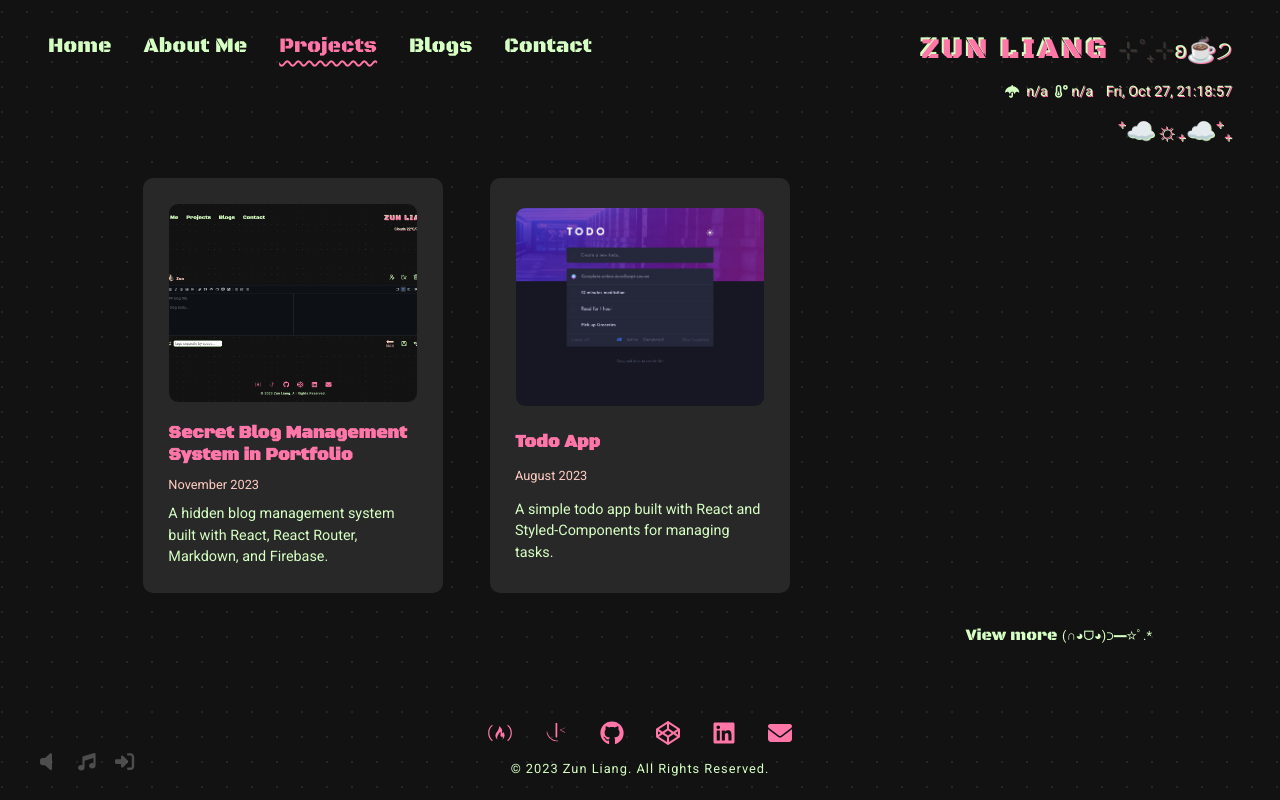
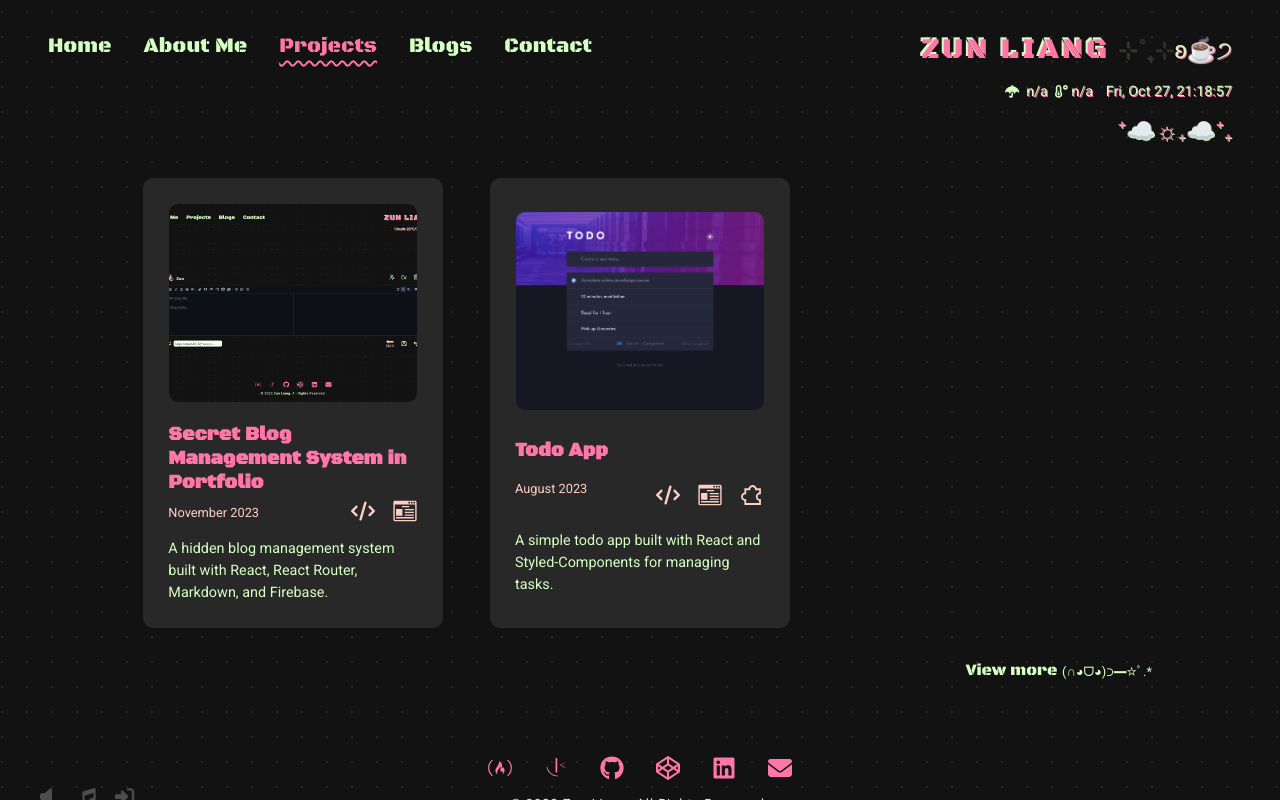
Before and after one commit to zun-liang/portfolio, a React (Vite) app: page /projects in a window 1280 px wide. Both pictures are taken after a click on the button "Happy ♡⸜(˶˃ ᵕ ˂˶)⸝♡". Built offline with nearby package versions, Linux system fonts and the light colour scheme; no server answers.

Commit message:
update links

```diff
--- /dev/null
+++ b/src/components/ProjectLinks.jsx
@@ -0,0 +1,73 @@
+import { faCode } from "@fortawesome/free-solid-svg-icons";
+import { FontAwesomeIcon } from "@fortawesome/react-fontawesome";
+import { useContext } from "react";
+import styled from "styled-components";
+
+/* eslint-disable react-refresh/only-export-components */
+/* eslint-disable react/prop-types */
+
+import { ReactComponent as Puzzle } from "../assets/images/icons/puzzle.svg";
+import { ReactComponent as Website } from "../assets/images/icons/website.svg";
+import {
+  PointerSwitch,
+  PrimarySecondary,
+  TertiaryHighlight,
+} from "../assets/styles/Styles";
+import { PlayPickContext } from "../contexts/PlayPickContext";
+
+const WebsiteIcon = styled(Website)`
+  width: 1.5rem;
+  height: 1.5rem;
+`;
+const PuzzleIcon = styled(Puzzle)`
+  width: 1.5rem;
+  height: 1.5rem;
+  transform: scale(1.2);
+`;
+const StyledLink = styled.a`
+  width: 1.6rem;
+  cursor: ${PointerSwitch};
+`;
+const Icon = styled(FontAwesomeIcon)`
+  width: 1.5rem;
+  height: 1.5rem;
+  color: ${TertiaryHighlight};
+  ${StyledLink}:hover & {
+    color: ${PrimarySecondary};
+  }
+`;
+const StyledWebsiteIcon = styled(WebsiteIcon)`
+  fill: ${TertiaryHighlight};
+  ${StyledLink}:hover & {
+    fill: ${PrimarySecondary};
+  }
+`;
+const StyledPuzzleIcon = styled(PuzzleIcon)`
+  & > g > path {
+    fill: ${TertiaryHighlight};
+  }
+  ${StyledLink}:hover & {
+    & > g > path {
+      fill: ${PrimarySecondary};
+    }
+  }
+`;
+const ProjectLinks = ({ proj }) => {
+  const playPick = useContext(PlayPickContext);
+  return (
+    <>
+      <StyledLink target="_blank" href={proj.codeURL} onClick={playPick}>
+        <Icon icon={faCode} />
+      </StyledLink>
+      <StyledLink target="_blank" href={proj.liveURL} onClick={playPick}>
+        <StyledWebsiteIcon />
+      </StyledLink>
+      {proj.femURL && (
+        <StyledLink target="_blank" href={proj.femURL} onClick={playPick}>
+          <StyledPuzzleIcon />
+        </StyledLink>
+      )}
+    </>
+  );
+};
+export default ProjectLinks;
--- a/src/components/ProjectOverview.jsx
+++ b/src/components/ProjectOverview.jsx
@@ -3,8 +3,20 @@ import { Link } from "react-router-dom";
 /* eslint-disable react/prop-types */
 import styled from "styled-components";
 
-import { BackgroundDot, BackgroundTransparent, OpaqueSwitch, PointerSwitch, PrimarySwitch, SecondaryHover, SecondaryTransparent, TertiaryHighlight, TertiaryPrimary, TertiarySecondary } from "../assets/styles/Styles";
+import {
+  BackgroundDot,
+  BackgroundTransparent,
+  OpaqueSwitch,
+  PointerSwitch,
+  PrimarySwitch,
+  SecondaryHover,
+  SecondaryTransparent,
+  TertiaryHighlight,
+  TertiaryPrimary,
+  TertiarySecondary,
+} from "../assets/styles/Styles";
 import { ModeContext } from "../contexts/ModeContext";
+import ProjectLinks from "./ProjectLinks";
 
 const ProjectLink = styled(Link)`
   width: 100%;
@@ -62,13 +74,21 @@ const StyledImg = styled.img`
 const StyledH2 = styled.h2`
   margin-top: 0.5rem;
   font-family: "Black Ops One", sans-serif;
-  font-size: 1.1rem;
+  font-size: 1.2rem;
   color: ${TertiaryPrimary};
 `;
 const Time = styled.p`
   font-size: 0.8rem;
   color: ${TertiaryHighlight};
   text-shadow: 1px 0px ${SecondaryTransparent};
+`;
+const StyledDiv = styled.div`
+  margin-top: -2rem;
+  position: relative;
+  z-index: 2;
+  display: flex;
+  justify-content: flex-end;
+  gap: 1rem;
 `;
 const StyledP = styled.p`
   color: ${TertiarySecondary};
@@ -90,6 +110,9 @@ const ProjectOverview = ({ projectsArr, playPageTurn }) => {
         />
         <StyledH2>{project.name}</StyledH2>
         <Time>{project.period}</Time>
+        <StyledDiv>
+          <ProjectLinks proj={project} />
+        </StyledDiv>
         <StyledP>{project.description}</StyledP>
       </ProjectOverviewContainer>
     </ProjectLink>
@@ -98,3 +121,4 @@ const ProjectOverview = ({ projectsArr, playPageTurn }) => {
 };
 
 export default ProjectOverview;
+//currently links are functioning weirdly
--- a/src/pages/Blogs.jsx
+++ b/src/pages/Blogs.jsx
@@ -2,25 +2,10 @@
 /* eslint-disable react/prop-types */
 import { getDocs, orderBy, query } from "firebase/firestore";
 import { Suspense, useContext, useEffect } from "react";
-import {
-  Await,
-  defer,
-  Link,
-  useLoaderData,
-  useSearchParams,
-} from "react-router-dom";
+import { Await, defer, Link, useLoaderData, useSearchParams } from "react-router-dom";
 import styled from "styled-components";
 
-import {
-  BasicButton,
-  OpaqueSwitch,
-  PointerSwitch,
-  PrimarySecondary,
-  PrimarySwitch,
-  SecondaryTransparent,
-  TertiaryHighlight,
-  TertiarySecondary,
-} from "../assets/styles/Styles";
+import { BasicButton, OpaqueSwitch, PointerSwitch, PrimarySecondary, PrimarySwitch, SecondaryTransparent, TertiaryHighlight, TertiarySecondary } from "../assets/styles/Styles";
 import BlogOverview from "../components/BlogOverview";
 import BlogsLoading from "../components/BlogsLoading";
 import DeleteButton from "../components/DeleteButton";
@@ -57,7 +42,7 @@ const ButtonsContainer = styled.div`
   display: none;
   ${StyledDiv}:hover & {
     display: flex;
-    gap: 1rem;
+    gap: 1.5rem;
   }
 `;
 const BlogContainer = styled.div`
--- a/src/pages/Project.jsx
+++ b/src/pages/Project.jsx
@@ -1,24 +1,18 @@
-import { faCode } from "@fortawesome/free-solid-svg-icons";
-import { FontAwesomeIcon } from "@fortawesome/react-fontawesome";
 import { useContext, useEffect } from "react";
 import { useNavigate, useParams } from "react-router-dom";
 /* eslint-disable react-refresh/only-export-components */
 /* eslint-disable react/prop-types */
 import styled from "styled-components";
 
-import { ReactComponent as Puzzle } from "../assets/images/icons/puzzle.svg";
-import { ReactComponent as Website } from "../assets/images/icons/website.svg";
 import {
+  ParagraphSwitch,
   PrimaryTertiary,
-  ParagraphSwitch,
-  PointerSwitch,
   SecondaryParagraph,
   SecondaryTransparent,
-  TertiaryHighlight,
-  PrimarySecondary,
 } from "../assets/styles/Styles";
+import BackButton from "../components/BackButton";
+import ProjectLinks from "../components/ProjectLinks";
 import { PlayPickContext } from "../contexts/PlayPickContext";
-import BackButton from "../components/BackButton";
 import { projects } from "../projectsData";
 
 const ProjectContainer = styled.div`
@@ -46,43 +40,6 @@ const StyledDiv = styled.div`
   display: flex;
   justify-content: flex-end;
   gap: 1.2rem;
-`;
-const WebsiteIcon = styled(Website)`
-  width: 1.5rem;
-  height: 1.5rem;
-`;
-const PuzzleIcon = styled(Puzzle)`
-  width: 1.5rem;
-  height: 1.5rem;
-  transform: scale(1.2);
-`;
-const StyledLink = styled.a`
-  width: 1.6rem;
-  cursor: ${PointerSwitch};
-`;
-const Icon = styled(FontAwesomeIcon)`
-  width: 1.5rem;
-  height: 1.5rem;
-  color: ${TertiaryHighlight};
-  ${StyledLink}:hover & {
-    color: ${PrimarySecondary};
-  }
-`;
-const StyledWebsiteIcon = styled(WebsiteIcon)`
-  fill: ${TertiaryHighlight};
-  ${StyledLink}:hover & {
-    fill: ${PrimarySecondary};
-  }
-`;
-const StyledPuzzleIcon = styled(PuzzleIcon)`
-  & > g > path {
-    fill: ${TertiaryHighlight};
-  }
-  ${StyledLink}:hover & {
-    & > g > path {
-      fill: ${PrimarySecondary};
-    }
-  }
 `;
 const StyledH3 = styled.h3`
   color: ${PrimaryTertiary};
@@ -119,17 +76,7 @@ const Project = () => {
       <>
         <StyledH2 key={proj.id}>{proj.name}</StyledH2>
         <StyledDiv>
-          <StyledLink target="_blank" href={proj.codeURL} onClick={playPick}>
-            <Icon icon={faCode} />
-          </StyledLink>
-          <StyledLink target="_blank" href={proj.liveURL} onClick={playPick}>
-            <StyledWebsiteIcon />
-          </StyledLink>
-          {proj.femURL && (
-            <StyledLink target="_blank" href={proj.femURL} onClick={playPick}>
-              <StyledPuzzleIcon />
-            </StyledLink>
-          )}
+          <ProjectLinks proj={proj} />
         </StyledDiv>
         <StyledH3>Introduction⋆｡°✩</StyledH3>
         {proj.introduction.map((intro) => (
```
Also changed, not shown: src/components/Post.jsx (renamed from src/pages/Post.jsx).
